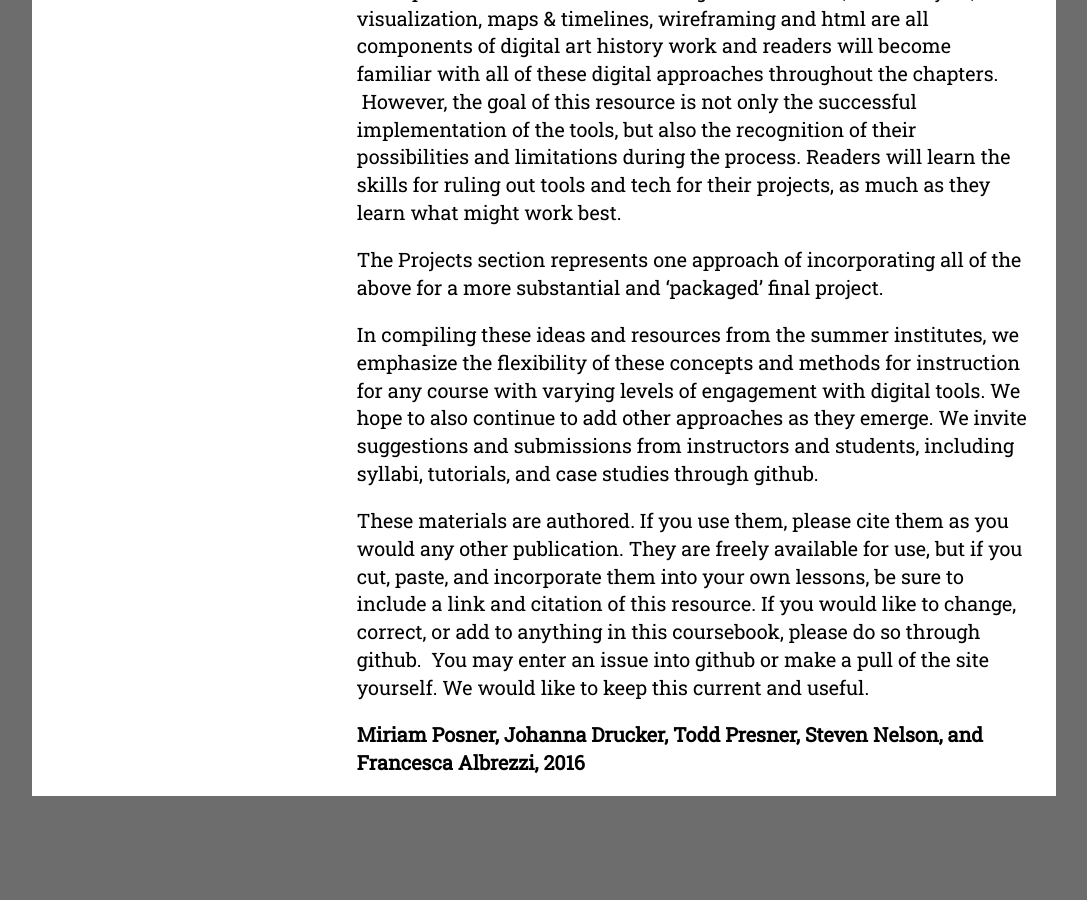
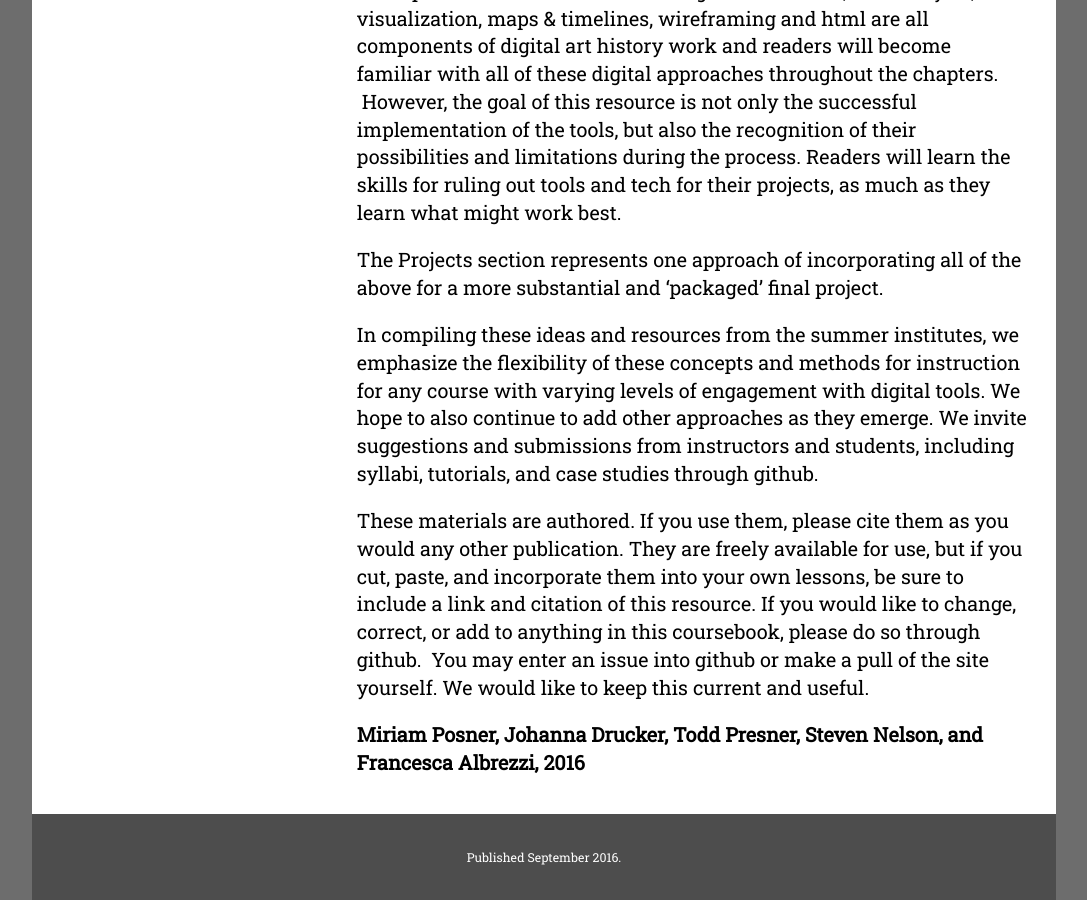
Before and after one commit to ucla-beyond-slide-library/DAH101, a Jekyll site: the page built from About.md, in a window 1280 px wide and 900 px high, scrolled down 2173 px. Shown: the whole window, without its empty margins (96-1183 px from the left). Built offline with Jekyll 4.4.1, drawn with Linux system fonts in a browser that asks for light colours; before the commit the page ends 2969 px from its top, so only the background shows below that.

Commit message:
add empty footer

```diff
--- /dev/null
+++ b/_includes/footer-post.html
@@ -0,0 +1,4 @@
+<footer role="contentinfo" class="page-footer">
+<p class="top-link"><a href="#top">return to top</a></p>
+<p class="legal">Published September 2016.</p>
+</footer>
--- /dev/null
+++ b/_includes/footer.html
@@ -0,0 +1,3 @@
+<footer role="contentinfo" class="page-footer">
+<p class="legal">Published September 2016.</p>
+</footer>
--- a/_layouts/default.html
+++ b/_layouts/default.html
@@ -38,5 +38,10 @@
 </nav>
 </header>
 {{content}}
+   {% if page.id %}
+   {% include footer-post.html %}
+   {% else %}
+      {% include footer.html %}
+   {% endif %}
 </body>
 </html>
```
